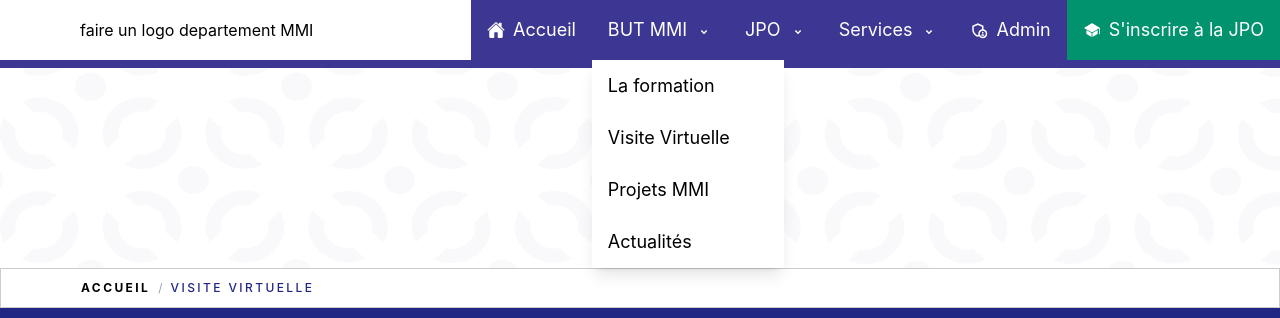
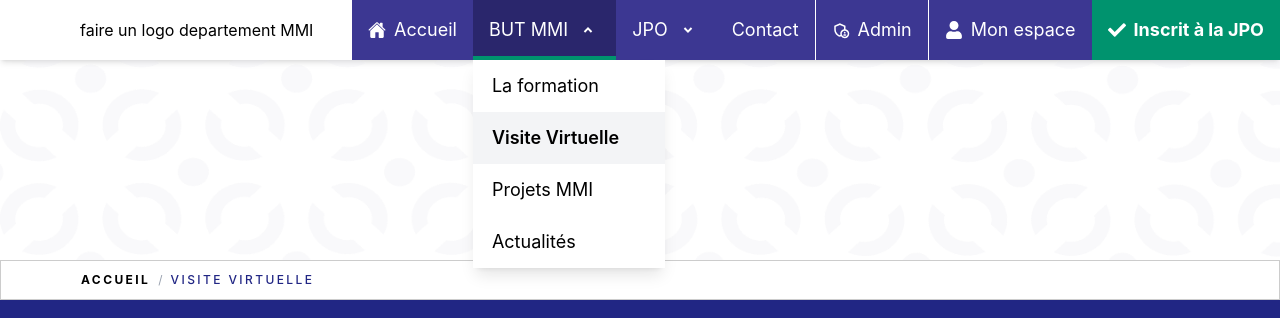
Before and after one commit to Alexouuuu/SAE501, a React (Vite) app in the folder FRONT/: page /visite-virtuelle in a window 1280 px wide. Both pictures are taken after a click on the button "BUT MMI". Shown: the top 318 px of the page. Built offline with nearby package versions, Linux system fonts and the light colour scheme.

Commit message:
Navbar : fermeture des menus, page active, accessibilité + couleurs de la charte en tokens Tailwind

```diff
--- a/FRONT/src/composants/navbar.jsx
+++ b/FRONT/src/composants/navbar.jsx
@@ -1,9 +1,9 @@
 // maxime derènes
 
-import { Link } from 'react-router-dom';
+import { Link, NavLink, useLocation } from 'react-router-dom';
 
 // icons
-import { FaTimes, FaUser } from "react-icons/fa";
+import { FaTimes, FaUser, FaCheck } from "react-icons/fa";
 import { useEffect, useRef, useState } from 'react';
 import { IoIosSchool } from "react-icons/io";
 import { RiArrowDropDownLine } from "react-icons/ri";
@@ -13,11 +13,62 @@ import { IoHome } from "react-icons/io5";
 
 // import logo from "../images/logo_univ_eiffel_bleu.webp"
 
+// Classes partagées
+const focusClassName = "focus-visible:outline-2 focus-visible:-outline-offset-4 focus-visible:outline-white";
+const itemClassName = `inline-flex h-full w-full min-w-0 cursor-pointer items-center justify-center gap-2 px-4 py-4 text-center text-base text-white transition-[background-color,color,box-shadow] duration-300 lg:w-auto lg:text-lg ${focusClassName}`;
+// Trait bas : vert clair au survol, vert foncé pour la page actuelle
+const itemBleuClassName = `${itemClassName} bg-mmi-bleu hover:bg-mmi-bleu-fonce hover:shadow-[inset_0_-4px_0_var(--color-mmi-vert-clair)]`;
+const itemActifClassName = "bg-mmi-bleu-fonce shadow-[inset_0_-4px_0_var(--color-mmi-vert)]";
+const sousItemClassName = "block whitespace-normal border-l-3 border-transparent px-4 py-3 text-center text-lg text-black transition-colors duration-100 hover:border-mmi-bleu hover:bg-gray-100 focus-visible:outline-2 focus-visible:-outline-offset-2 focus-visible:outline-mmi-bleu lg:whitespace-nowrap lg:text-left";
+const sousItemActifClassName = "border-mmi-bleu bg-gray-100 font-semibold";
+
+const MENUS = [
+    {
+        id: 'butmmi',
+        nom: 'BUT MMI',
+        pages: [
+            { id: 1, nom: 'La formation', url: '/formation' },
+            { id: 2, nom: 'Visite Virtuelle', url: '/visite-virtuelle' },
+            { id: 3, nom: 'Projets MMI', url: '/projets' },
+            { id: 4, nom: 'Actualités', url: '/actus' },
+        ],
+    },
+    {
+        id: 'jpo',
+        nom: 'JPO',
+        pages: [
+            { id: 1, nom: 'Présentation de la JPO', url: '/jpo' },
+            { id: 2, nom: 'Programme de la JPO', url: '/planning-jpo' },
+        ],
+    },
+];
+
+const Accueil = { nom: 'Accueil', url: '/' }
+const Contact = { nom: 'Contact', url: '/contact' }
+const Admin = { nom: 'Admin', url: '/admin/dashboard' }
+const Compte = { nom: 'Mon espace', url: '/mon-espace' }
+const JPOinscription = { nom: "S'inscrire à la JPO", url: '/auth?mode=inscription' }
+
 export default function Navbar() {
     const [openMenu, setOpenMenu] = useState(null);
     const [mobileMenuOpen, setMobileMenuOpen] = useState(false);
     const menusRef = useRef(null);
+    const { pathname } = useLocation();
 
+    const RoleAdmin = true; // = false : cache admin
+    const IsInscrit = true; // true = cache page d'inscription ( S'inscrire a la jpo )
+    const IsConnected = true; // false = cache mon espace
+    // attention c une double verif, faut mettre double true pour afficher l'autre etat
+
+    // Ferme les menus à chaque changement de page (y compris bouton retour du navigateur)
+    const [cheminPrecedent, setCheminPrecedent] = useState(pathname);
+    if (pathname !== cheminPrecedent) {
+        setCheminPrecedent(pathname);
+        setOpenMenu(null);
+        setMobileMenuOpen(false);
+    }
+
+    // Ferme les menus au clic extérieur
     useEffect(() => {
         const handleOutsideClick = (event) => {
             if (menusRef.current && !menusRef.current.contains(event.target)) {
@@ -29,195 +80,146 @@ export default function Navbar() {
         return () => document.removeEventListener('pointerdown', handleOutsideClick);
     }, []);
 
-    const BUTMMI = [
-        { id: 1, nom: 'La formation', url: '/formation' },
-        { id: 2, nom: 'Visite Virtuelle', url: '/visite-virtuelle' },
-        { id: 3, nom: 'Projets MMI', url: '/projets' },
-        { id: 4, nom: 'Actualités', url: '/actus'},
+    // Échap ferme le sous-menu ouvert et rend le focus à son bouton
+    useEffect(() => {
+        if (!openMenu) return;
+        const handleEscape = (event) => {
+            if (event.key !== 'Escape') return;
+            setOpenMenu(null);
+            document.getElementById(`${openMenu}-bouton`)?.focus();
+        };
 
-    ]
+        document.addEventListener('keydown', handleEscape);
+        return () => document.removeEventListener('keydown', handleEscape);
+    }, [openMenu]);
 
-    const JPO = [
-        { id: 1, nom: 'JPO', url: '/jpo' },
-        { id: 2, nom: 'Programme de la JPO', url: '/planning-jpo' },
-    ];
+    const fermerMenus = () => {
+        setOpenMenu(null);
+        setMobileMenuOpen(false);
+    };
 
-    const Services = [
-        { id: 1, nom: 'Plan du Site', url: '/planDuSite' },
-        { id: 2, nom: 'Nous contacter', url: '/contact' },
-    ];
-
-    const Accueil = { nom: 'Accueil', url: '/' }
-    const Admin = { nom: 'Admin', url: '/admin/dashboard' }
-    const Compte = { nom: 'Mon espace', url: '/mon-espace' }
-    const JPOinscription = { nom: "S'inscrire à la JPO", url: '/auth?mode=inscription' }
-
-    const RoleAdmin = true; // = false : cache admin
-    const IsInscrit = false; // true = cache page d'inscription ( S'inscrire a la jpo )
-    const IsConnected = false; // false = cache mon espace
-    // attention c une double verif, faut mettre double true pour afficher l'autre etat
+    const classeLien = ({ isActive }) => `${itemBleuClassName} ${isActive ? itemActifClassName : ''}`;
 
     return (
-        <nav className="bg-white">
+        <nav className="bg-white" aria-label="Navigation principale">
             <div className="flex flex-wrap items-center justify-between shadow-md lg:flex-nowrap lg:items-stretch lg:pl-8 xl:pl-20">
                 <div className="flex w-full items-center justify-between lg:w-auto">
-                    <Link to="/">
+                    <Link to="/" className="focus-visible:outline-2 focus-visible:outline-mmi-bleu">
                         {/* <img src={logo} alt="Logo" className="h-12 p-2 w-auto" /> */}
                         faire un logo departement MMI
                     </Link>
                     <button
                         type="button"
-                        className="cursor-pointer p-2 text-2xl text-black lg:hidden"
+                        className="cursor-pointer p-3 text-2xl text-black focus-visible:outline-2 focus-visible:outline-mmi-bleu lg:hidden"
                         aria-label={mobileMenuOpen ? "Fermer le menu" : "Ouvrir le menu"}
                         aria-expanded={mobileMenuOpen}
                         aria-controls="navigation-links"
                         onClick={() => setMobileMenuOpen(!mobileMenuOpen)}
                     >
-                        {mobileMenuOpen ? <FaTimes /> : <HiMiniBars3BottomRight color='black' />}
+                        {mobileMenuOpen ? <FaTimes /> : <HiMiniBars3BottomRight />}
                     </button>
                 </div>
 
-                <section
+                <ul
                     id="navigation-links"
-                    className={`${mobileMenuOpen ? "grid" : "hidden"} w-full grid-cols-1 items-stretch lg:flex lg:w-auto`}
+                    ref={menusRef}
+                    className={`${mobileMenuOpen ? "flex" : "hidden"} w-full flex-col lg:flex lg:w-auto lg:flex-row lg:items-stretch`}
                 >
+                    <li className="flex">
+                        <NavLink to={Accueil.url} end className={classeLien} onClick={fermerMenus}>
+                            <IoHome aria-hidden="true" />
+                            {Accueil.nom}
+                        </NavLink>
+                    </li>
 
-                    <Link
-                        aria-label={Accueil.nom}
-                        className="inline-flex h-full min-w-0 w-full items-center justify-center gap-1 px-2 py-5 text-center text-sm bg-[#3c3792] text-white hover:bg-[#2a266c] lg:w-auto lg:gap-2 lg:px-4 lg:py-4 lg:text-lg transform transition duration-300"
-                        to={Accueil.url}
+                    {MENUS.map((menu) => {
+                        const ouvert = openMenu === menu.id;
+                        const contientPageActive = menu.pages.some((page) => pathname.startsWith(page.url));
+
+                        return (
+                            <li key={menu.id} className="relative flex flex-col lg:flex-row">
+                                <button
+                                    id={`${menu.id}-bouton`}
+                                    type="button"
+                                    className={`${itemBleuClassName} relative lg:static ${contientPageActive ? itemActifClassName : ''}`}
+                                    aria-expanded={ouvert}
+                                    aria-controls={`${menu.id}-menu`}
+                                    onClick={() => setOpenMenu(ouvert ? null : menu.id)}
                                 >
-                        <IoHome />
-                        <span className="lg:hidden">{Accueil.nom}</span>
-                        <span className="hidden lg:inline">{Accueil.nom}</span>
-                    </Link>
-
-                    <ul ref={menusRef} className="contents lg:flex lg:flex-row lg:items-stretch">
-                        <li className="relative flex w-full items-center justify-center lg:w-auto">
-                            <button
-                                type="button"
-                                className="bg-[#3c3792] text-white hover:bg-[#2a266c] relative flex h-full w-full cursor-pointer items-center justify-center px-2 py-3 text-base lg:static lg:w-auto lg:gap-2 lg:px-4 lg:py-4 lg:text-lg"
-                                aria-expanded={openMenu === 'BUTMMI'}
-                                aria-controls="BUTMMI-menu"
-                                onClick={() => setOpenMenu(openMenu === 'BUTMMI' ? null : 'BUTMMI')}
+                                    {menu.nom}
+                                    <RiArrowDropDownLine
+                                        aria-hidden="true"
+                                        className={`absolute right-3 text-2xl transition-transform duration-200 lg:static ${ouvert ? 'rotate-180' : ''}`}
+                                    />
+                                </button>
+                                {/* Mobile : accordéon dans le flux. Desktop : menu flottant */}
+                                <ul
+                                    id={`${menu.id}-menu`}
+                                    className={`${ouvert ? 'block lg:visible lg:opacity-100' : 'hidden lg:block lg:invisible lg:opacity-0'} w-full bg-white transition-opacity lg:absolute lg:left-0 lg:top-full lg:z-20 lg:w-auto lg:min-w-48 lg:shadow-lg`}
                                 >
-                                <span className="w-full text-center lg:w-auto">BUT MMI</span>
-                                <RiArrowDropDownLine className="absolute right-3 mt-1 lg:static" />
-                            </button>
-                            <ul
-                                id="BUTMMI-menu"
-                                className={`${openMenu === 'BUTMMI' ? 'visible opacity-100' : 'invisible opacity-0'} absolute left-0 top-full z-20 w-full min-w-0 bg-white py-0 text-center text-lg shadow-lg transition-opacity lg:w-auto lg:min-w-48 lg:text-left`}
+                                    {menu.pages.map((page) => (
+                                        <li key={page.id}>
+                                            <NavLink
+                                                to={page.url}
+                                                onClick={fermerMenus}
+                                                className={({ isActive }) => `${sousItemClassName} ${isActive ? sousItemActifClassName : ''}`}
                                             >
-                                {BUTMMI.map((page) => (
-                                    <li key={page.id}>
-                                        <Link className="hover:border-l-3 hover:border-[#3c3792] block whitespace-normal px-4 py-3 text-center text-lg text-black hover:bg-gray-100 transform transition-all duration-100 lg:whitespace-nowrap lg:text-left" to={page.url}>
                                                 {page.nom}
-                                        </Link>
+                                            </NavLink>
                                         </li>
                                     ))}
                                 </ul>
                             </li>
+                        );
+                    })}
 
-                        <li className="relative flex w-full items-center justify-center lg:w-auto">
-                            <button
-                                type="button"
-                                className="bg-[#3c3792] text-white hover:bg-[#2a266c] relative flex h-full w-full cursor-pointer items-center justify-center px-2 py-3 text-base lg:static lg:w-auto lg:gap-2 lg:px-4 lg:py-4 lg:text-lg"
-                                aria-expanded={openMenu === 'jpo'}
-                                aria-controls="jpo-menu"
-                                onClick={() => setOpenMenu(openMenu === 'jpo' ? null : 'jpo')}
-                            >
-                                <span className="w-full text-center lg:w-auto">JPO</span>
-                                <RiArrowDropDownLine className="absolute right-3 mt-1 lg:static" />
-                            </button>
-                            <ul
-                                id="jpo-menu"
-                                className={`${openMenu === 'jpo' ? 'visible opacity-100' : 'invisible opacity-0'} absolute left-0 top-full z-20 w-full min-w-0 bg-white py-0 text-center text-lg shadow-lg transition-opacity lg:w-auto lg:min-w-48 lg:text-left`}
-                            >
-                                {JPO.map((page) => (
-                                    <li key={page.id}>
-                                        <Link className="hover:border-l-3 hover:border-[#3c3792] block whitespace-normal px-4 py-3 text-center text-lg text-black hover:bg-gray-100 transform transition-all duration-100 lg:whitespace-nowrap lg:text-left" to={page.url}>
-                                            {page.nom}
-                                        </Link>
-                                    </li>
-                                ))}
-                            </ul>
+                    <li className="flex">
+                        <NavLink to={Contact.url} className={classeLien} onClick={fermerMenus}>
+                            {Contact.nom}
+                        </NavLink>
                     </li>
 
-                        <li className="relative flex w-full items-center justify-center lg:w-auto">
-                            <button
-                                type="button"
-                                className="bg-[#3c3792] text-white hover:bg-[#2a266c] relative flex h-full w-full cursor-pointer items-center justify-center px-2 py-3 text-base  lg:static lg:w-auto lg:gap-2 lg:px-4 lg:py-4 lg:text-lg transform transition duration-300"
-                                aria-expanded={openMenu === 'services'}
-                                aria-controls="services-menu"
-                                onClick={() => setOpenMenu(openMenu === 'services' ? null : 'services')}
-                            >
-                                <span className="w-full text-center lg:w-auto">Services</span>
-                                <RiArrowDropDownLine className="absolute right-3 mt-1 lg:static" />
-                            </button>
-                            <ul
-                                id="services-menu"
-                                className={`${openMenu === 'services' ? 'visible opacity-100' : 'invisible opacity-0'} absolute left-0 top-full z-20 w-full min-w-0 bg-white text-center shadow-lg transition-opacity lg:w-auto lg:min-w-48 lg:text-left transform duration-300`}
-                            >
-                                {Services.map((page) => (
-                                    <li key={page.id}>
-                                        <Link className="hover:border-l-3 hover:border-[#3c3792] block whitespace-normal px-4 py-3 text-center text-lg text-black hover:bg-gray-100 transform transition-all duration-100 lg:whitespace-nowrap lg:text-left" to={page.url}>
-                                            {page.nom}
-                                        </Link>
+                    {/* Espace utilisateur, séparé visuellement de la navigation */}
+                    {RoleAdmin === true && (
+                        <li className="flex lg:border-l lg:border-white/25">
+                            <NavLink to={Admin.url} className={classeLien} onClick={fermerMenus}>
+                                <MdOutlineAdminPanelSettings aria-hidden="true" />
+                                {Admin.nom}
+                            </NavLink>
                         </li>
-                                ))}
-                            </ul>
-                        </li>
-                    </ul>
-
-                    {RoleAdmin === true && (
-                        <Link
-                            aria-label={Admin.nom}
-                            className="inline-flex h-full min-w-0 w-full items-center justify-center gap-1 px-2 py-5 text-center text-sm bg-[#3c3792] text-white hover:bg-[#2a266c] lg:w-auto lg:gap-2 lg:px-4 lg:py-4 lg:text-lg transform transition duration-300"
-                            to={Admin.url}
-                        >
-                        <MdOutlineAdminPanelSettings />
-                        <span className="lg:hidden">{Admin.nom}</span>
-                        <span className="hidden lg:inline">{Admin.nom}</span>
-                    </Link>
                     )}
 
                     {IsConnected === true && (
-                        <Link
-                            aria-label={Compte.nom}
-                            className="inline-flex h-full min-w-0 w-full items-center justify-center gap-1 px-2 py-5 text-center text-sm bg-[#3c3792] text-white hover:bg-[#2a266c] lg:w-auto lg:gap-2 lg:px-4 lg:py-4 lg:text-lg transform transition duration-300"
-                            to={Compte.url}
-                        >
-                            <FaUser />
-                            <span className="lg:hidden">{Compte.nom}</span>
-                            <span className="hidden lg:inline">{Compte.nom}</span>
-                        </Link>
+                        <li className="flex lg:border-l lg:border-white/25">
+                            <NavLink to={Compte.url} className={classeLien} onClick={fermerMenus}>
+                                <FaUser aria-hidden="true" />
+                                {Compte.nom}
+                            </NavLink>
+                        </li>
                     )}
 
                     {IsInscrit === false && IsConnected === false ? (
-                        <Link
-                            aria-label={JPOinscription.nom}
-                            className="inline-flex h-full min-w-0 w-full items-center justify-center gap-1 px-2 py-5 text-center text-sm text-white bg-[#00936e] hover:bg-[#92c56e] lg:w-auto lg:gap-2 lg:px-4 lg:py-4 lg:text-lg transform transition duration-300"
+                        <li className="flex">
+                            <NavLink
                                 to={JPOinscription.url}
+                                onClick={fermerMenus}
+                                className={`${itemClassName} bg-mmi-vert font-bold hover:bg-mmi-vert-clair hover:text-mmi-texte`}
                             >
-                            <IoIosSchool />
+                                <IoIosSchool aria-hidden="true" />
                                 {JPOinscription.nom}
-                        </Link>
+                            </NavLink>
+                        </li>
                     ) : IsInscrit === true && IsConnected === true ? (
-                        <div>
-                            <button
-                                type="button"
-                                disabled
-                                className="inline-flex h-full min-w-0 w-full items-center justify-center gap-1 px-2 py-5 text-center text-sm text-white bg-[#00936e] lg:w-auto lg:gap-2 lg:px-4 lg:py-4 lg:text-lg transform transition duration-300"
-                            >
-                                <IoIosSchool />
+                        <li className="flex">
+                            {/* Simple indicateur d'état, non cliquable */}
+                            <span className="inline-flex h-full w-full min-w-0 cursor-default items-center justify-center gap-2 bg-mmi-vert px-4 py-4 text-center text-base font-bold text-white lg:w-auto lg:text-lg">
+                                <FaCheck aria-hidden="true" />
                                 Inscrit à la JPO
-                            </button>
+                            </span>
+                        </li>
+                    ) : null}
+                </ul>
             </div>
-                    ) : null}
-
-                </section>
-            </div>
-            <div className="hidden h-2 w-full bg-[#3c3792] lg:block"></div>
         </nav>
     )
 }
```
Also changed, not shown: FRONT/src/index.css (+8 -0 lines). Lines whose indentation alone changed are shown as unchanged.
